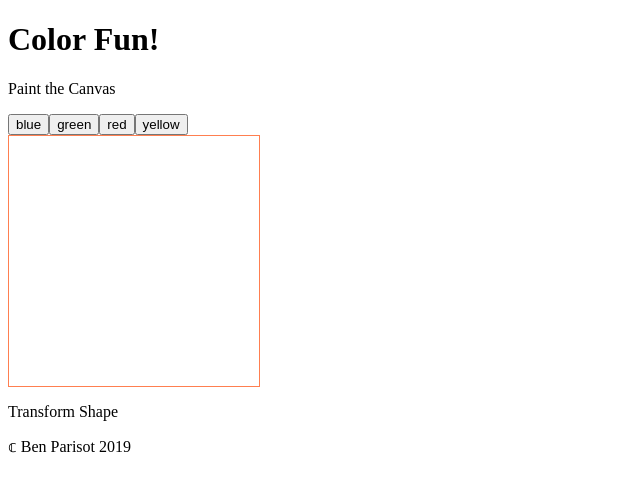
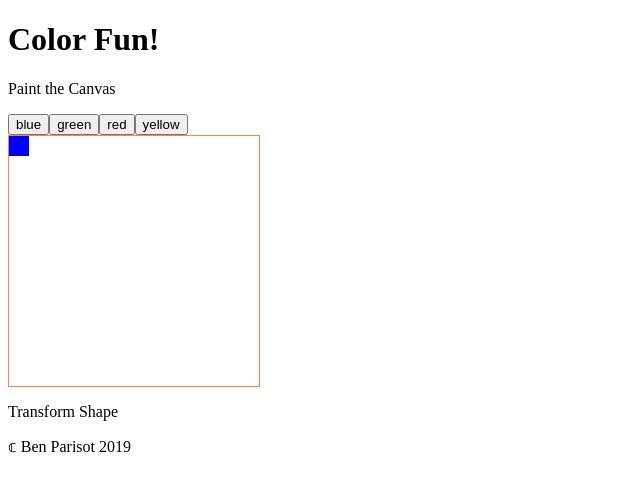
Before and after one commit to BenParisot/hungry-caterpillar-code-cook, a plain HTML site: page index.html in a window 1280 px wide. Both pictures are taken after a click on the button "blue". Shown: the full height of the page, 0-640 px from the left. Drawn offline with Linux system fonts and the light colour scheme.

Commit message:
display color blocks of index colors when buttons are pushed

```diff
--- a/main.css
+++ b/main.css
@@ -3,3 +3,25 @@
     width: 250px;
     border: 1px solid coral;
 }
+
+.color-block {
+    height: 20px;
+    width: 20px;
+    display: inline-block;
+}
+
+.blue {
+    background: blue;
+}
+
+.green {
+    background: green;
+}
+
+.red {
+    background: red;
+}
+
+.yellow {
+    background: yellow;
+}
--- a/src/index.js
+++ b/src/index.js
@@ -1,6 +1,6 @@
-//get color-button node
+//get DOM nodes (color-button, canvas)
 const colorButtonsNode = document.getElementById('color-buttons');
-
+const canvasNode = document.getElementById('canvas');
 
 //create array of colors
 const colors = [
@@ -26,7 +26,23 @@ for(let index = 0; index < colors.length; index++) {
 
     colorButton.addEventListener('click', function() {
         console.log(colorButton.value + ' was clicked!');
+
+        paint(color);
     }); //waits for the buttons to be clicked to call this function and do something
 
     colorButtonsNode.appendChild(colorButton); //adds each new button created in loop to the parent node of colorButtonNode we defined first in script
+
+
 }
+
+//create function that paints squares of color (new elements) in canvas
+
+function paint(color) {
+    const colorBlock = document.createElement('span');
+    colorBlock.classList.add(color);
+    colorBlock.classList.add('color-block');
+    canvasNode.appendChild(colorBlock);
+
+    console.log(colorBlock);
+
+}
```
